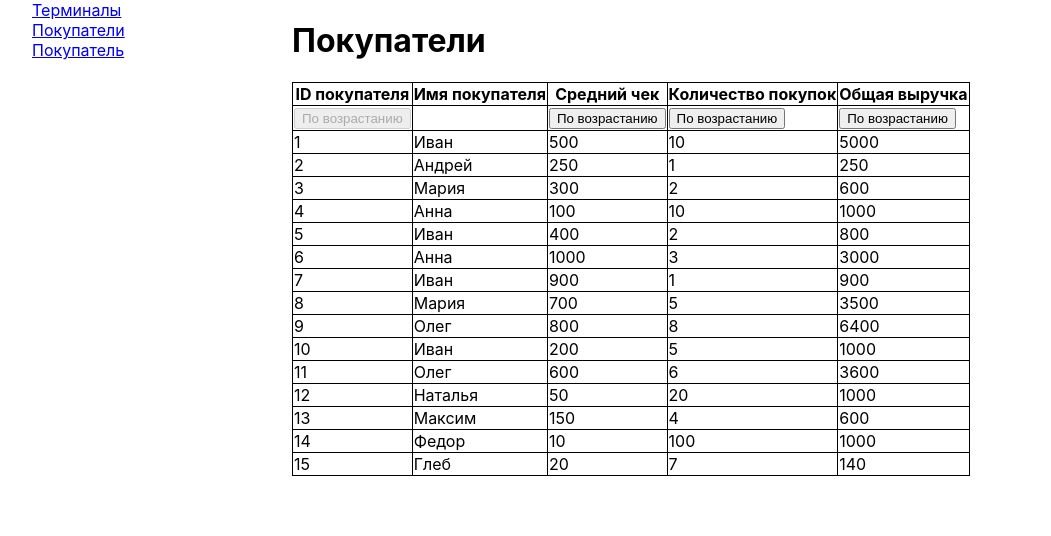
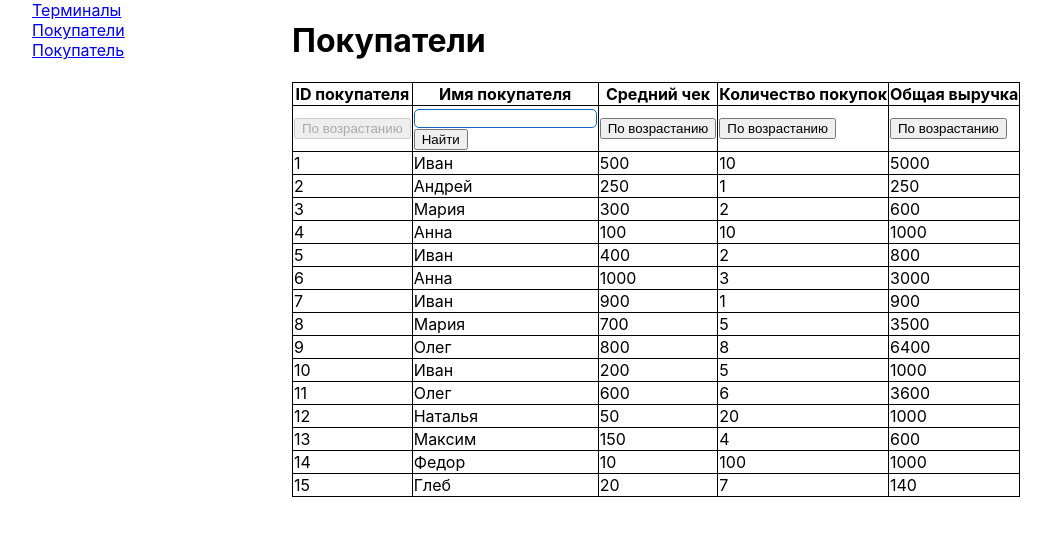
Before and after one commit to parunkov/test3, a React (Create React App) app: page /#/buyers in a window 1280 px wide. Shown: the top 536 px of the page, without its empty margins (8-1059 px from the left). Built offline with nearby package versions, Linux system fonts and the light colour scheme.

Commit message:
Сделал фильтр

```diff
--- a/src/components/Buyers/Buyers.jsx
+++ b/src/components/Buyers/Buyers.jsx
@@ -1,10 +1,30 @@
 import React from 'react';
-// import {reduxForm, Field} from 'redux-form';
-// import {required} from '../../utils/validators';
-// import {Input} from '../common/FormsControl';
+import {reduxForm, Field} from 'redux-form';
+import {required} from '../../utils/validators';
+import {Input} from '../common/FormsControl';
 import './Buyers.scss';
 
-const Buyers = ({filteredBuyers, sortedBuyers, filtered, sortedById, sortedByCheck,sortedByAmount, sortedByProceeds, sortByCheck, sortById, sortByAmount, sortByProceeds}) => {
+const Buyers = ({filteredBuyers, sortedBuyers, filtered, sortedById, sortedByCheck,sortedByAmount, sortedByProceeds, sortByCheck, sortById, sortByAmount, sortByProceeds, filter, clearFilter}) => {
+
+	const BuyersForm = ({handleSubmit, error}) => {
+		return (
+			<form onSubmit={handleSubmit} className="">
+				<Field component={Input} name={"name"} validate={[required]} />
+				<div className="">
+					<button type={"submit"}>Найти</button>
+				</div>
+			</form>
+		)
+	}
+
+	const BuyersReduxForm = reduxForm ({
+		form: 'buyers'
+	})(BuyersForm);
+
+	const onSubmit = (formData) => {
+		console.log(formData);
+		filter(formData.name);
+	}
 
 	const BuyersTableRow = ({id, name, check, amount, proceeds}) => {
 		return(
@@ -40,7 +60,9 @@ const Buyers = ({filteredBuyers, sortedBuyers, filtered, sortedById, sortedByChe
 							<td>
 								<button type="button" onClick={sortById} disabled={sortedById}>По возрастанию</button>
 							</td>
-							<td></td>
+							<td>
+								{filtered ? <button type="button" onClick={clearFilter}>Сбросить фильтр</button> : <BuyersReduxForm onSubmit={onSubmit} />}
+							</td>
 							<td>
 								<button type="button" onClick={sortByCheck}  disabled={sortedByCheck}>По возрастанию</button>
 							</td>
--- a/src/components/Buyers/BuyersContainer.jsx
+++ b/src/components/Buyers/BuyersContainer.jsx
@@ -1,7 +1,7 @@
 import Buyers from './Buyers';
 import {connect} from 'react-redux';
 // import {reset} from 'redux-form';
-import {sortByCheck, sortById, sortByAmount, sortByProceeds} from '../../redux/buyers-reducer';
+import {sortByCheck, sortById, sortByAmount, sortByProceeds, filter, clearFilter} from '../../redux/buyers-reducer';
 
 const mapStateToProps = (state) => {
 	return {
@@ -15,4 +15,4 @@ const mapStateToProps = (state) => {
 	}
 }
 
-export default connect(mapStateToProps, {sortByCheck, sortById, sortByAmount, sortByProceeds})(Buyers);
+export default connect(mapStateToProps, {sortByCheck, sortById, sortByAmount, sortByProceeds, filter, clearFilter})(Buyers);
--- a/src/components/common/FormsControl.jsx
+++ b/src/components/common/FormsControl.jsx
@@ -14,7 +14,7 @@ export const Input = (props) => {
 	const {input, meta, ...restProps} = props;
 	return (
 		<FormsControl {...props}>
-			<div className="">{props.title}</div>
+			{props.title && <div className="">{props.title}</div>}
 			<input {...input} {...restProps} />
 		</FormsControl>
 	)
--- a/src/redux/buyers-reducer.js
+++ b/src/redux/buyers-reducer.js
@@ -2,6 +2,8 @@ const SORTED_BY_CHECK = 'buyers/SORTED_BY_CHECK';
 const SORTED_BY_ID = 'buyers/SORTED_BY_ID';
 const SORTED_BY_AMOUNT = 'buyers/SORTED_BY_AMOUNT';
 const SORTED_BY_PROCEEDS = 'buyers/SORTED_BY_PROCEEDS';
+const FILTER = 'buyers/FILTER';
+const FILTER_CLEARED = 'buyers/FILTER_CLEARED';
 
 const initialBuyers = [
 	{id: 1, name: 'Иван', check: 500, amount: 10, proceeds: 5000},
@@ -77,6 +79,20 @@ const buyersReducer = (state = initialState, action) => {
 				sortedByProceeds: true
 			}
 		}
+		case FILTER: {
+			return {
+				...state,
+				filteredBuyers: state.sortedBuyers.filter(item => item.name === action.name),
+				filtered: true
+			}
+		}
+		case FILTER_CLEARED: {
+			return {
+				...state,
+				filteredBuyers: state.sortedBuyers,
+				filtered: false
+			}
+		}
 		default:
 			return state;
 	}
@@ -86,5 +102,10 @@ export const sortByCheck = () => ({	type: SORTED_BY_CHECK});
 export const sortById = () => ({type: SORTED_BY_ID});
 export const sortByAmount = () => ({type: SORTED_BY_AMOUNT});
 export const sortByProceeds = () => ({type: SORTED_BY_PROCEEDS});
+export const filter = (name) => ({
+	type: FILTER,
+	name
+});
+export const clearFilter = () => ({type: FILTER_CLEARED});
 
 export default buyersReducer;
```
